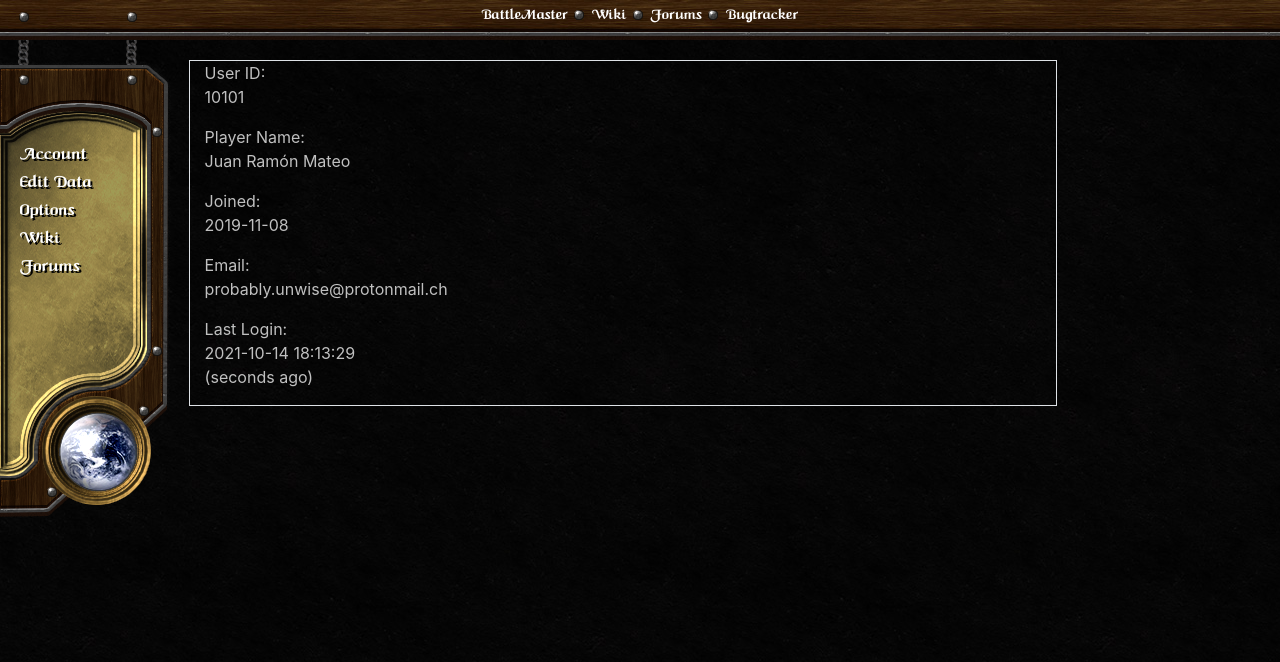
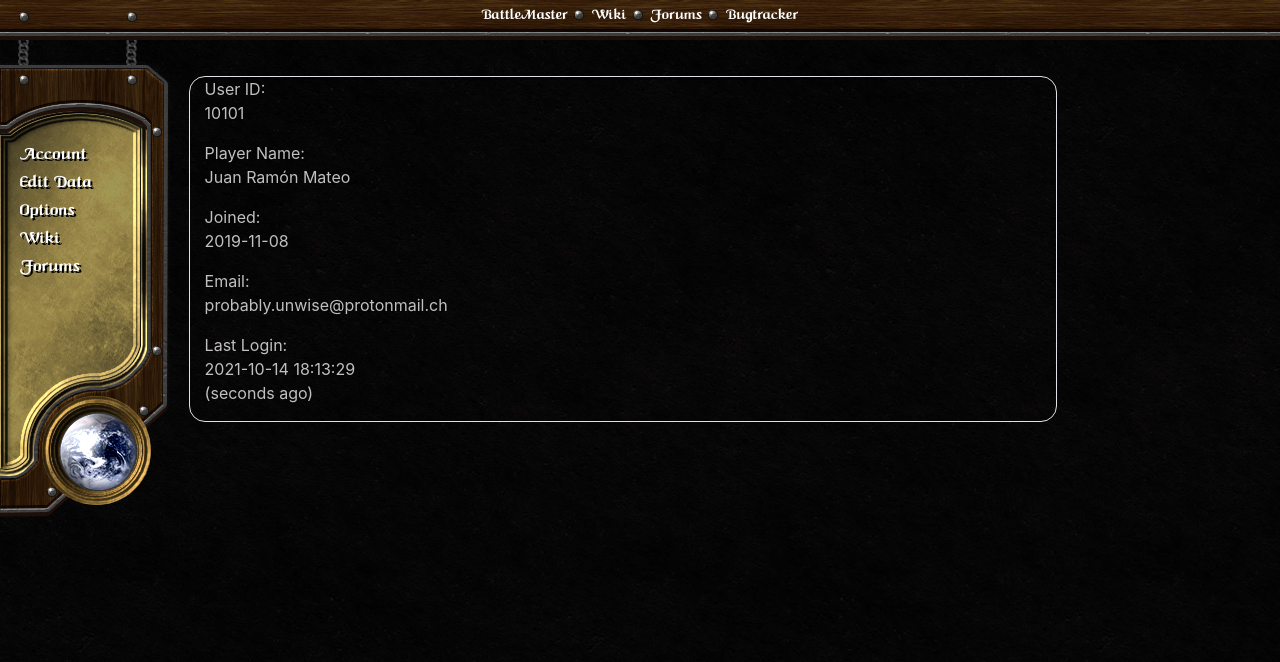
Before and after one commit to ProbablyUnwise/Moxie, a PHP site: page /family-page.html in a window 1280 px wide. Shown: the top 662 px of the page. Run offline with PHP 8.4, Linux system fonts and the light colour scheme.

Commit message:
added border class for things that need a box

```diff
--- a/style.css
+++ b/style.css
@@ -145,3 +145,9 @@ footer a {
 .green {
     background: rgba(0, 100, 0, 0.25);
 }
+
+.border {
+    margin: 1em;
+    border: #fff thick;
+    border-radius: 1em;
+}
```
